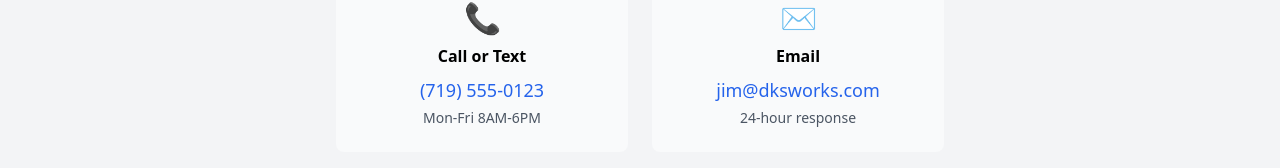
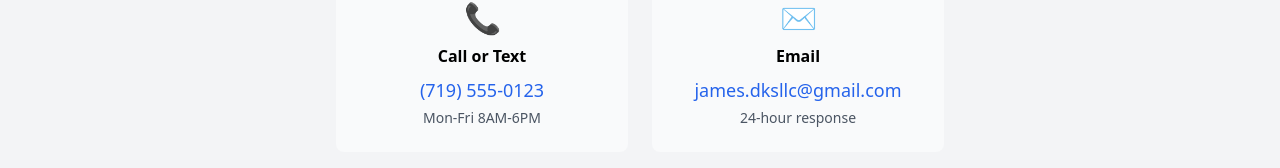
Before and after one commit to james3roberts/personal-site, a React (Vite) app: page /contact in a window 1280 px wide. Shown: the part 1071-1239 px from the top of the page. Built offline with nearby package versions, Linux system fonts and the light colour scheme.

Commit message:
updated email address

```diff
--- a/src/pages/Contact.jsx
+++ b/src/pages/Contact.jsx
@@ -51,7 +51,7 @@ export default function Contact() {
         window.scrollTo({ top: 0, behavior: "smooth" });
       }
     } catch (error) {
-      alert("Something went wrong. Please try emailing me directly at jim@dksworks.com");
+      alert("Something went wrong. Please try emailing me directly at James.dksllc@gmail.com");
     }
   };
 
@@ -206,7 +206,7 @@ export default function Contact() {
             <div className="text-3xl mb-2">✉️</div>
             <h3 className="font-semibold mb-2">Email</h3>
             <a href="mailto:james.dksllc@gmail.com" className="text-blue-600 text-lg hover:underline break-all">
-              jim@dksworks.com
+              james.dksllc@gmail.com
             </a>
             <p className="text-sm text-gray-600 mt-1">24-hour response</p>
           </div>
```
